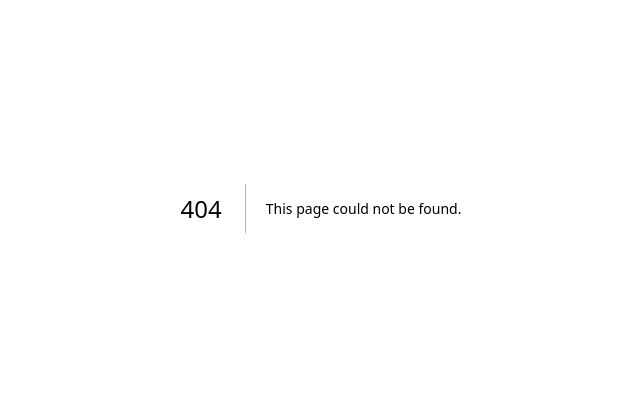
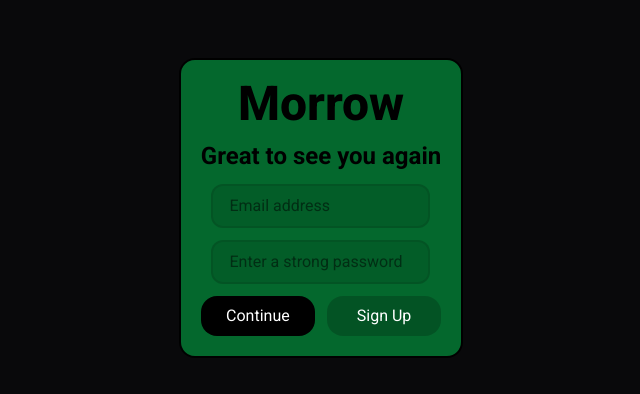
Before and after one commit to itsmefminsaf/morrow, a Next.js app: page /auth/sign-in in a window 1280 px wide. Before the commit this address had no page. Shown: the part 192-586 px from the top of the page, without its empty margins (319-959 px from the left). Built offline with nearby package versions, Linux system fonts and the light colour scheme.

Commit message:
feat: implemented sign in functionality

```diff
--- /dev/null
+++ b/src/app/auth/sign-in/page.tsx
@@ -0,0 +1,54 @@
+"use client";
+
+import signIn from "@/lib/actions/signIn";
+import { formState } from "@/lib/types/signIn";
+import Link from "next/link";
+import { useActionState } from "react";
+
+const SignInPage = () => {
+  const initialFormState: formState = {};
+
+  const [state, action, isPending] = useActionState(signIn, initialFormState);
+
+  return (
+    <main className="flex h-screen w-screen items-center justify-center">
+      <form
+        action={action}
+        className="flex flex-col items-center gap-3 rounded-2xl border-2 bg-green-500/50 p-5 duration-300 hover:border-green-500/60"
+      >
+        <h1 className="text-5xl font-extrabold">Morrow</h1>
+        <h1 className="text-2xl font-bold">Great to see you again</h1>
+        <input
+          required
+          defaultValue={state.values?.email}
+          type="email"
+          name="email"
+          placeholder="Email address"
+          className="auth-form-input"
+        />
+        <input
+          required
+          defaultValue={state.values?.password}
+          type="password"
+          name="password"
+          placeholder="Enter a strong password"
+          className="auth-form-input"
+        />
+        {state.error && <p className="auth-form-error">{state.error}</p>}
+        <div className="flex w-full gap-3">
+          <input
+            type="submit"
+            value={isPending ? "Signing in" : "Continue"}
+            className="auth-submit-button"
+            disabled={isPending}
+          />
+          <Link href="/auth/sign-up" className="auth-change-link">
+            Sign Up
+          </Link>
+        </div>
+      </form>
+    </main>
+  );
+};
+
+export default SignInPage;
--- /dev/null
+++ b/src/lib/actions/signIn.ts
@@ -0,0 +1,47 @@
+"use server";
+
+import { redirect } from "next/navigation";
+import connectDB from "../connectDB";
+import createSession from "../createSession";
+import { formState } from "../types/signIn";
+import comparePassword from "../comparePassword";
+
+const signIn = async (prevState: formState, formData: FormData) => {
+  const email = formData.get("email") as string;
+  const password = formData.get("password") as string;
+
+  const formState: formState = {
+    values: {
+      email,
+      password,
+    },
+  };
+
+  try {
+    const users = (await connectDB())?.db("auth").collection("users");
+    const existingUser = await users?.findOne({ email });
+
+    if (!existingUser) {
+      formState.error = "User not found";
+      return formState;
+    }
+
+    const validPassword = await comparePassword(
+      password,
+      existingUser.password,
+    );
+
+    if (!validPassword) {
+      formState.error = "Invalid password";
+      return formState;
+    }
+    await createSession(email);
+  } catch (error) {
+    console.log("Error in sign-up action: ", error);
+    return formState;
+  }
+
+  redirect("/");
+};
+
+export default signIn;
--- /dev/null
+++ b/src/lib/comparePassword.ts
@@ -0,0 +1,18 @@
+import crypto from "crypto";
+
+const comparePassword = async (
+  password: string,
+  actualPassword: { hash: string; salt: string },
+): Promise<boolean> => {
+  return new Promise((resolve, reject) => {
+    crypto.scrypt(password, actualPassword.salt, 64, (err, derivedKey) => {
+      if (err) {
+        reject(err);
+      }
+      const actualPasswordBuffer = Buffer.from(actualPassword.hash, "hex");
+      resolve(crypto.timingSafeEqual(derivedKey, actualPasswordBuffer));
+    });
+  });
+};
+
+export default comparePassword;
--- /dev/null
+++ b/src/lib/types/signIn.d.ts
@@ -0,0 +1,7 @@
+export type formState = {
+  values?: {
+    email: string;
+    password: string;
+  };
+  error?: string;
+};
```
